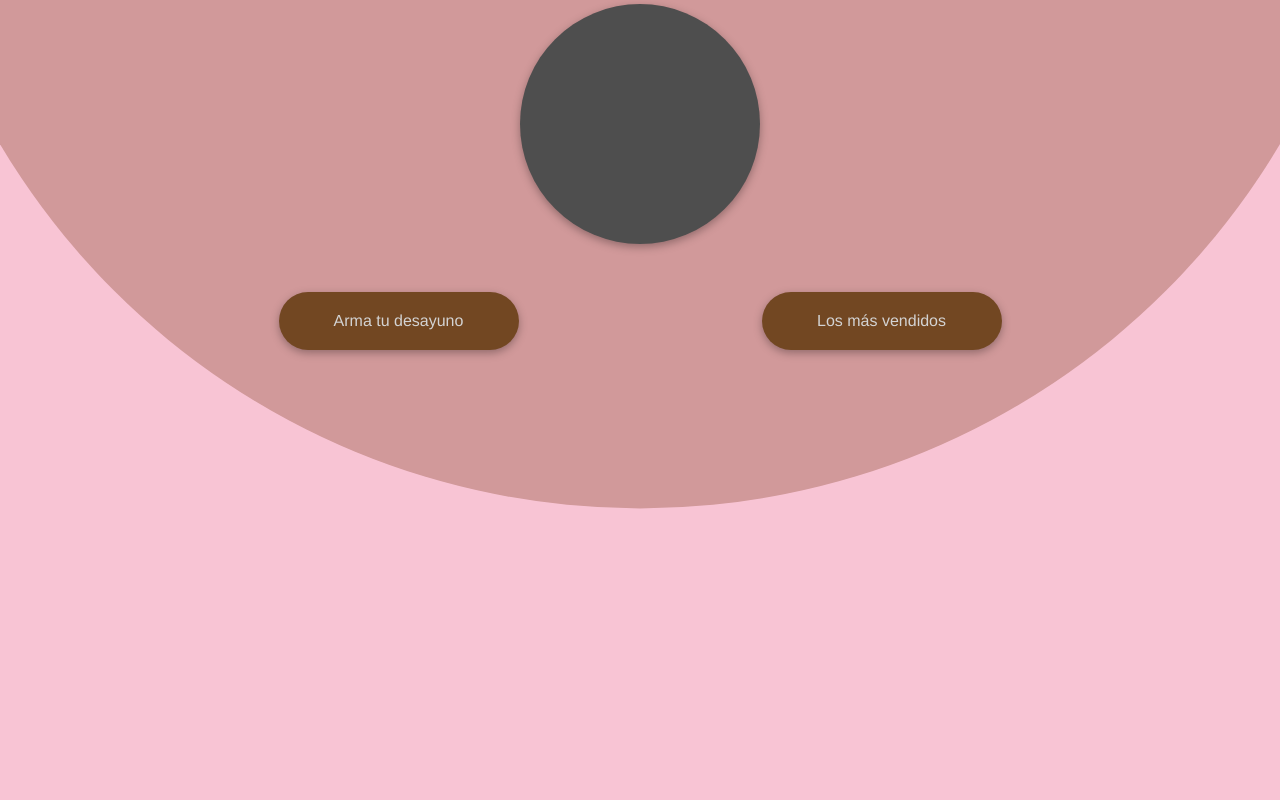
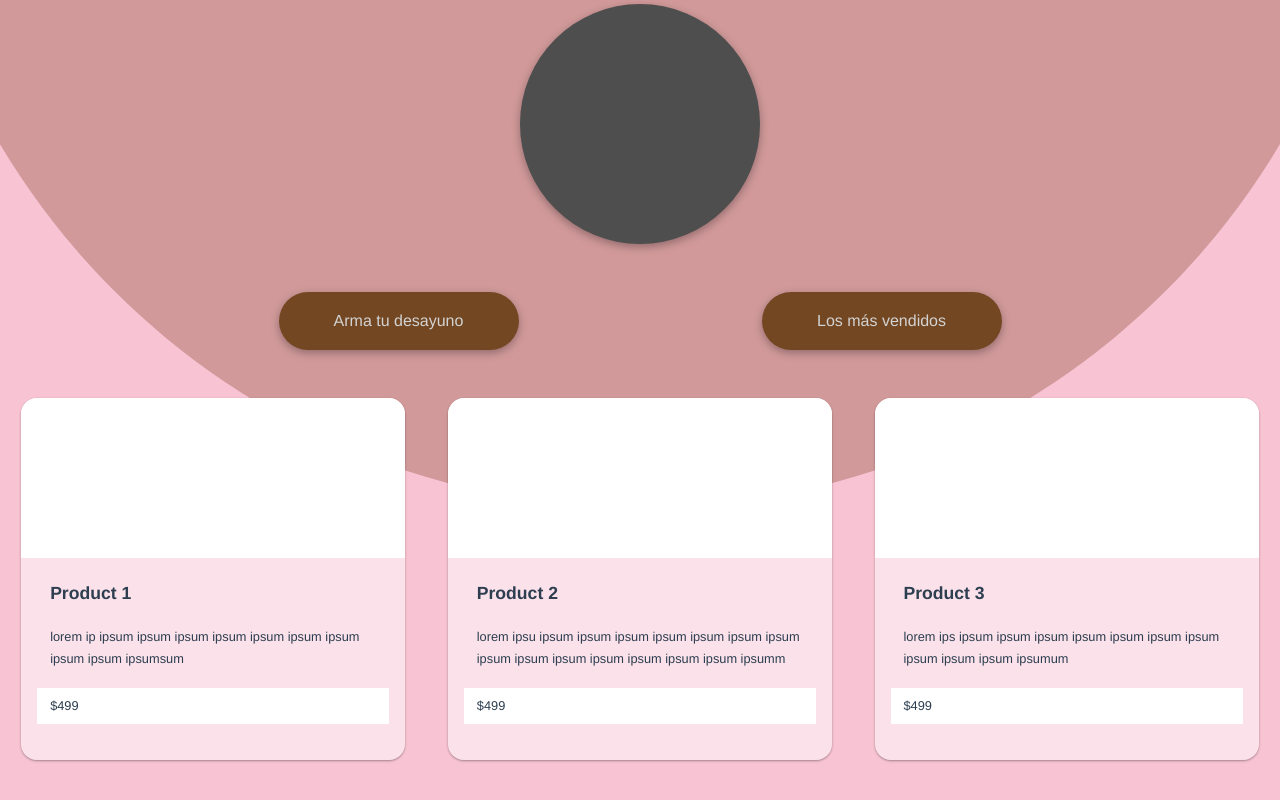
Before and after one commit to amsuarez99/CakesFront, a Vue app: page /desayunos in a window 1280 px wide. Shown: the part 236-1036 px from the top of the page. Built offline with nearby package versions, Linux system fonts and the light colour scheme.

Commit message:
Adds card component and style

```diff
--- a/src/components/Card.vue
+++ b/src/components/Card.vue
@@ -1,7 +1,12 @@
 <template>
-      <h2>{{product.name}}</h2>
+  <div class="card-employee">
+    <span></span>
+    <div class="content d-flex flex-column">
+      <p>{{product.name}}</p>
       <p>{{product.description}}</p>
-      <b>{{product.price}}</b>
+      <p class="py-2">${{product.price}}</p>
+    </div>
+  </div>
 </template>
 
 <script>
@@ -14,4 +19,55 @@ export default {
 </script>
 
 <style scoped>
+  .card-employee span {
+      border-top-right-radius: 1rem;
+      border-top-left-radius: 1rem;
+      display: block;
+      width: 100%;
+      height: 10em;
+      background: white;
+  }
+
+  .card-employee {
+      position: relative;
+      width: 30%;
+      background-color: rgba(255, 255, 255, 0.5);
+      margin-bottom: 1em;
+      border-radius: 1em;
+      z-index: 2;
+  }
+
+  .card-employee {
+      box-shadow: 0 1px 3px rgba(0, 0, 0, 0.12), 0 1px 2px rgba(0, 0, 0, 0.24);
+      transition: all 0.3s cubic-bezier(.25, .8, .25, 1);
+  }
+
+  .card-employee:hover {
+      box-shadow: 0 14px 28px rgba(0, 0, 0, 0.25), 0 10px 10px rgba(0, 0, 0, 0.22);
+  }
+
+  .content {
+      font-size: 0.8em;
+      padding: 1.3rem 1rem;
+  }
+
+  .content p {
+    padding: 0.1rem 0.8rem;
+    text-align: left;
+  }
+
+  .content p:first-child {
+    font-weight: 600;
+    font-size: 1.1rem;
+  }
+
+  .content p:nth-child(2) {
+    line-height: 1.4rem;
+  }
+
+  .content p:last-child {
+    margin-top: auto;
+    background-color: white;
+  }
+
 </style>
--- a/src/views/BoxCatalog.vue
+++ b/src/views/BoxCatalog.vue
@@ -18,24 +18,42 @@
         </div>
       </div>
   </div>
+
+  <div class="salados d-flex flex-wrap justify-content-around">
+    <CardComponent v-for="(product, index) in products" :product="product" :key="index"></CardComponent>
+  </div>
 </template>
 
 <script>
 import ButtonComponent from '@/components/Button';
+import CardComponent from '@/components/Card'
 export default {
-  name: 'BoxCatalog',
+  name: 'Catalog',
   components: {
-    ButtonComponent
+    ButtonComponent,
+    CardComponent
   },
   data() {
     return {
-
+      products: [
+        {
+          name: 'Product 1',
+          description: 'lorem ip ipsum ipsum ipsum ipsum ipsum ipsum ipsum ipsum ipsum ipsumsum',
+          price: 499
+        },
+        {
+          name: 'Product 2',
+          description: 'lorem ipsu ipsum ipsum ipsum ipsum ipsum ipsum ipsum ipsum ipsum ipsum ipsum ipsum ipsum ipsum ipsumm',
+          price: 499
+        },
+        {
+          name: 'Product 3',
+          description: 'lorem ips ipsum ipsum ipsum ipsum ipsum ipsum ipsum ipsum ipsum ipsum ipsumum',
+          price: 499
+        },
+      ]
     }
-  },
-  methods: {
-
   }
-
 }
 </script>
 
--- a/src/views/CakeCatalog.vue
+++ b/src/views/CakeCatalog.vue
@@ -19,7 +19,6 @@
       </div>
   </div>
 
-  <CardComponent v-for="(product, index) in products" :product="product" :key="index"></CardComponent>
 </template>
 
 <script>
```
